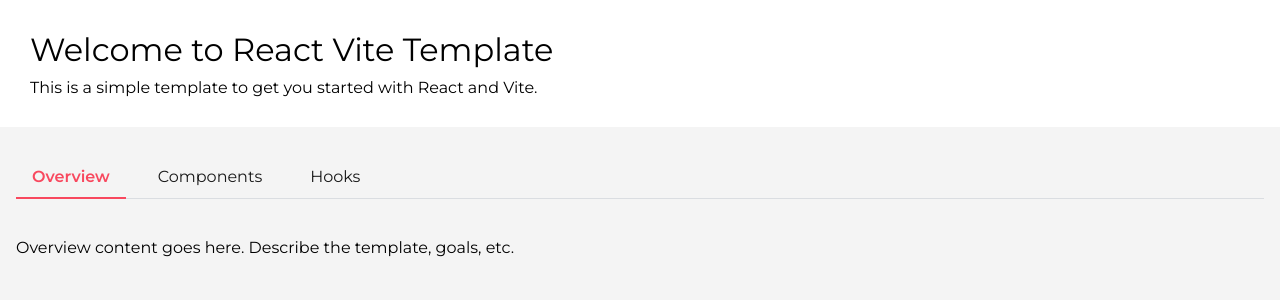
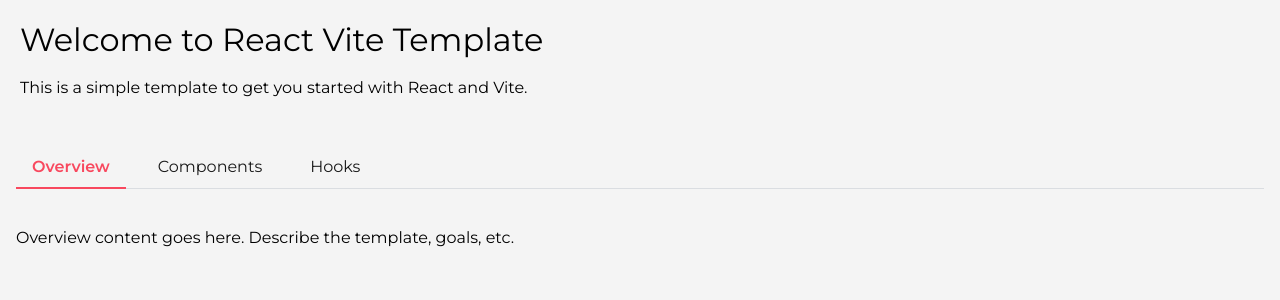
Before and after one commit to devoteamgcloud/react-vite-fe-template, a React (Vite) app: page / in a window 1280 px wide. Shown: the top 300 px of the page. Built offline with nearby package versions, Linux system fonts and the light colour scheme.

Commit message:
Refactor App.tsx

```diff
--- a/src/App.tsx
+++ b/src/App.tsx
@@ -5,22 +5,12 @@
 function App() {
   return (
     <>
-      <div
-        style={{
-          background: 'white',
-          padding: 30,
-          gap: 10,
-          display: 'flex',
-          flexDirection: 'column',
-        }}
-      >
-        <T.Heading3 style={{ margin: 0 }}>
-          Welcome to React Vite Template
-        </T.Heading3>
-        <T.BodyBase style={{ margin: 0 }}>
-          This is a simple template to get you started with React and Vite.
-        </T.BodyBase>
-      </div>
+      <T.Heading3 style={{ margin: '20px' }}>
+        Welcome to React Vite Template
+      </T.Heading3>
+      <T.BodyBase style={{ margin: '20px' }}>
+        This is a simple template to get you started with React and Vite.
+      </T.BodyBase>
 
       <Main>
         <Tabs
```
